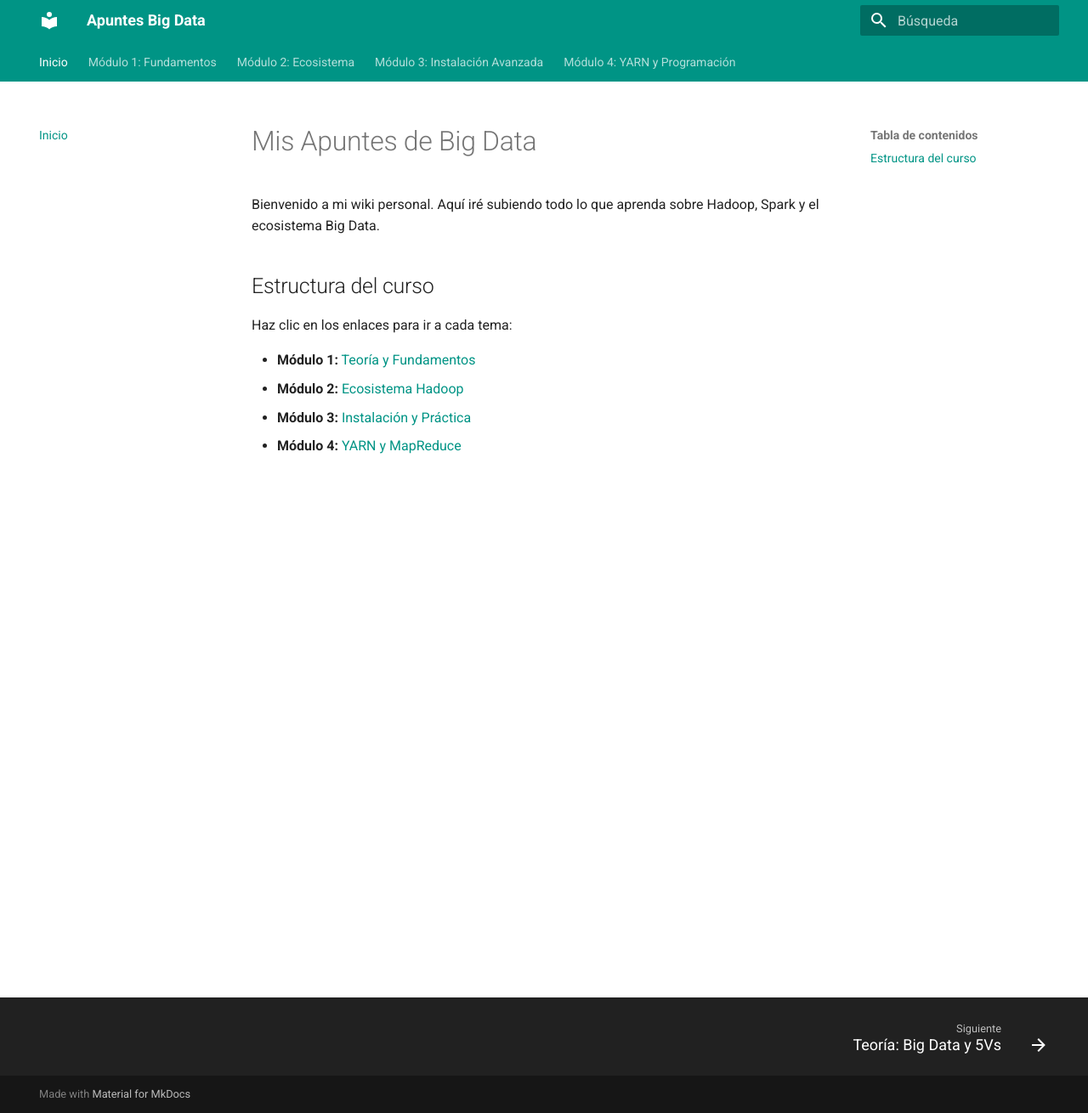
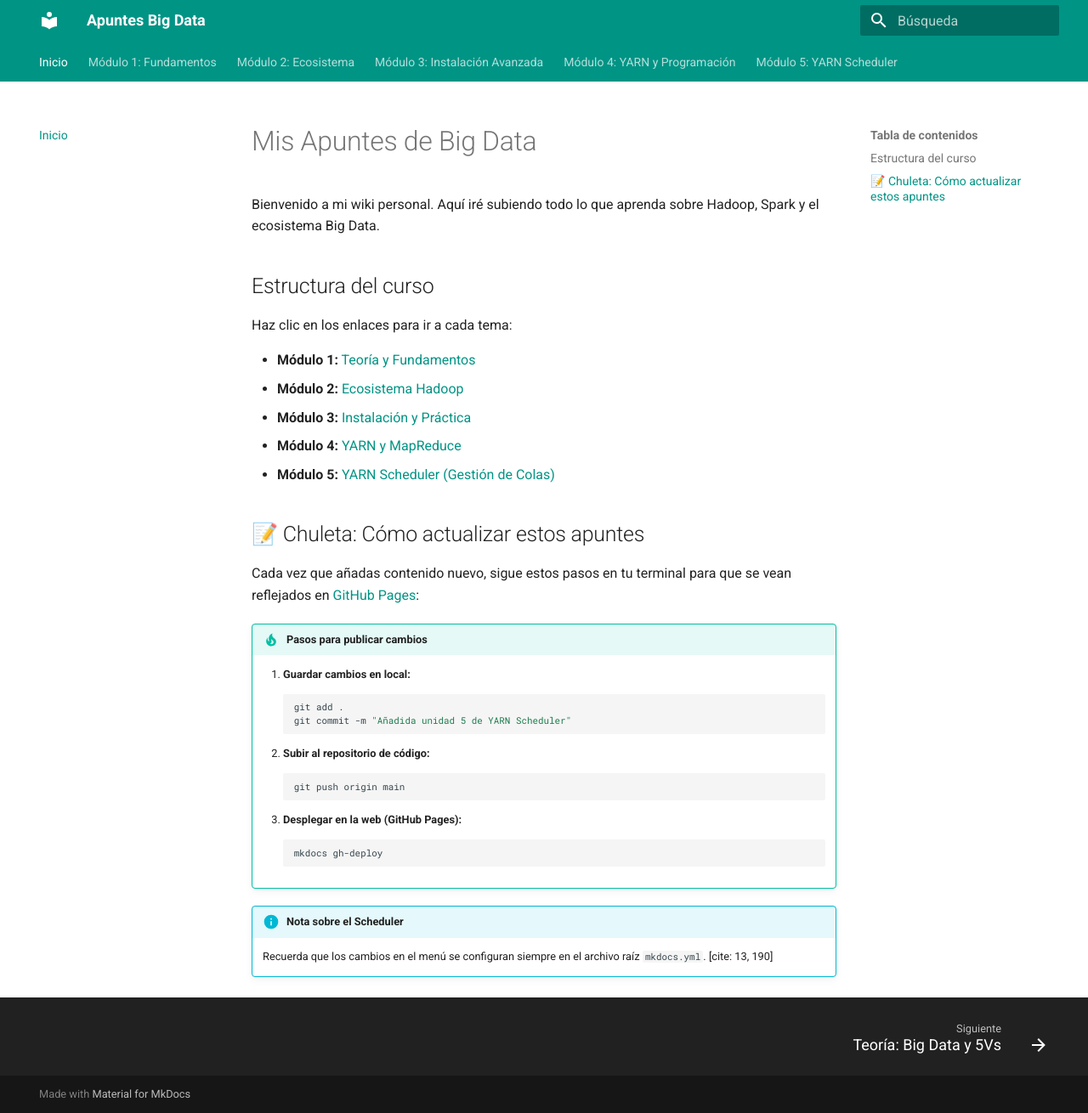
Before and after one commit to gemacastells-afk/mis-apuntes, an MkDocs documentation site: the page built from docs/index.md, in a window 1280 px wide and 1310 px high. Shown: the whole window at 85% size. Built offline with MkDocs 1.6.1 and Material for MkDocs 9.7.7, drawn with Linux system fonts in a browser that asks for light colours.

Commit message:
añadidad unidad 5 de Yarn Sheduler

````diff
--- a/docs/index.md
+++ b/docs/index.md
@@ -10,3 +10,26 @@ Haz clic en los enlaces para ir a cada tema:
 * **Módulo 2:** [Ecosistema Hadoop](modulo2/core.md)
 * **Módulo 3:** [Instalación y Práctica](modulo3/instalacion.md)
 * **Módulo 4:** [YARN y MapReduce](modulo4/yarn_mapreduce.md)
+* **Módulo 5:** [YARN Scheduler (Gestión de Colas)](modulo5/yarn_sheduler.md)
+
+## 📝 Chuleta: Cómo actualizar estos apuntes
+
+Cada vez que añadas contenido nuevo, sigue estos pasos en tu terminal para que se vean reflejados en [GitHub Pages](https://gemacastells-afk.github.io/mis-apuntes/):
+
+!!! tip "Pasos para publicar cambios"
+    1. **Guardar cambios en local:**
+       ```bash
+       git add .
+       git commit -m "Añadida unidad 5 de YARN Scheduler"
+       ```
+    2. **Subir al repositorio de código:**
+       ```bash
+       git push origin main
+       ```
+    3. **Desplegar en la web (GitHub Pages):**
+       ```bash
+       mkdocs gh-deploy
+       ```
+
+!!! info "Nota sobre el Scheduler"
+    Recuerda que los cambios en el menú se configuran siempre en el archivo raíz `mkdocs.yml`. [cite: 13, 190]
--- a/mkdocs.yml
+++ b/mkdocs.yml
@@ -31,3 +31,5 @@ nav:
     - 'Práctica: Paso a Paso': modulo3/instalacion.md
   - 'Módulo 4: YARN y Programación':
     - 'Teoría: YARN y Arquitectura': modulo4/yarn_mapreduce.md
+  - 'Módulo 5: YARN Scheduler':
+    - 'Teoría: Gestión de Colas': modulo5/yarn_sheduler.md
````
Also changed, not shown: docs/modulo5/yarn_scheduler.md (added, +68 -0 lines), site/modulo2/core/index.html, site/modulo4/yarn_mapreduce/index.html, site/search/search_index.json, 1 other file.
